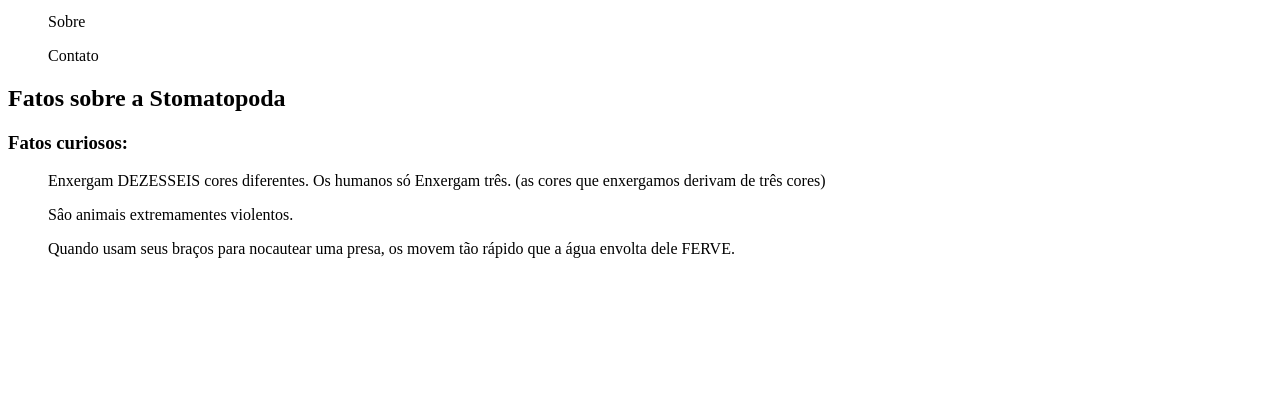
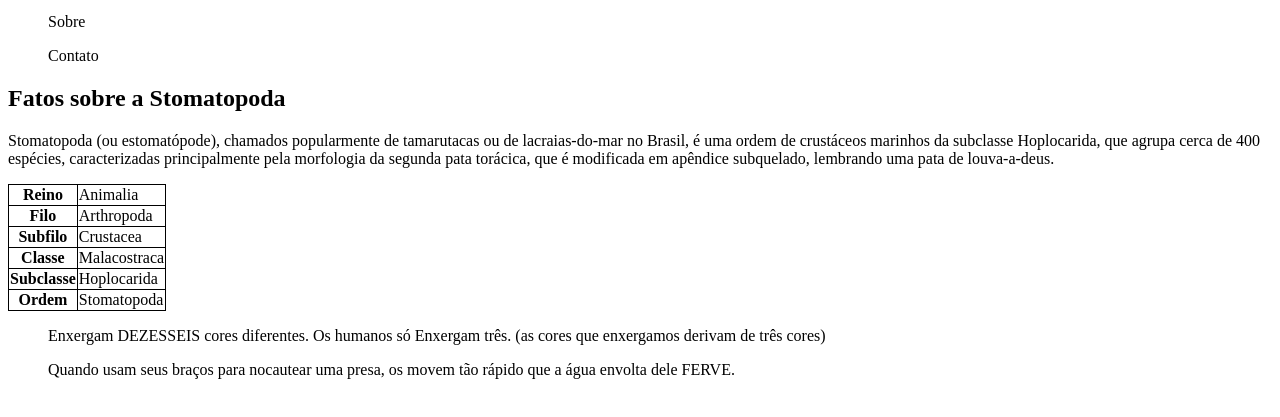
Before and after one commit to eduardoklein/SemanticHTML, a website: page index.html in a window 1280 px wide. Shown: the part 101-518 px from the top of the page. Drawn offline with Linux system fonts and the light colour scheme.

Commit message:
Tabela feita

```diff
--- a/index.html
+++ b/index.html
@@ -18,11 +18,48 @@
 
     <article>
         <h2>Fatos sobre a Stomatopoda</h2>
-            <h3>Fatos curiosos:</h3>
+            <section>
+                <p>
+                    Stomatopoda (ou estomatópode), chamados popularmente de tamarutacas ou de lacraias-do-mar no Brasil, é uma ordem de crustáceos marinhos da subclasse Hoplocarida, que agrupa cerca de 400 espécies, caracterizadas principalmente pela morfologia da segunda pata torácica, que é modificada em apêndice subquelado, lembrando uma pata de louva-a-deus.
+                </p>
+                <table>
+                <tr>
+                    <th>Reino</th>
+                    <td>Animalia</td>
+                </tr>
+                <tr>
+                    <th>Filo</th>
+                    <td>Arthropoda</td>
+                </tr>
+                <tr>
+                    <th>Subfilo</th>
+                    <td>Crustacea</td>
+                </tr>
+                <tr>
+                    <th>Classe</th>
+                    <td>Malacostraca</td>
+                </tr>
+                <tr>
+                    <th>Subclasse</th>
+                    <td>Hoplocarida</td>
+                </tr>
+                <tr>
+                    <th>Ordem</th>
+                    <td>Stomatopoda</td>
+                </tr>
+
+                </table>
+            </section>
+
+            <section>
                 <ul>Enxergam DEZESSEIS cores diferentes. Os humanos só Enxergam três. (as cores que enxergamos derivam de três cores)</ul>
-                <ul>Sâo animais extremamentes violentos.</ul>
+            </section>
+
                 <ul>Quando usam seus braços para nocautear uma presa, os movem tão rápido que a água envolta dele FERVE.</ul>
 
+            <section>
+
+            </section>
     </article>
 </body>
 </html>
--- a/style.css
+++ b/style.css
@@ -0,0 +1,4 @@
+table, tr, th {
+    border: 1px solid black;
+    border-collapse: collapse;
+}
```
